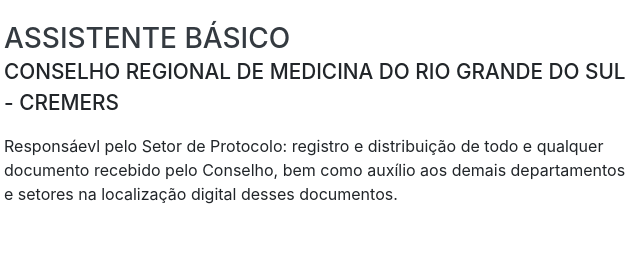
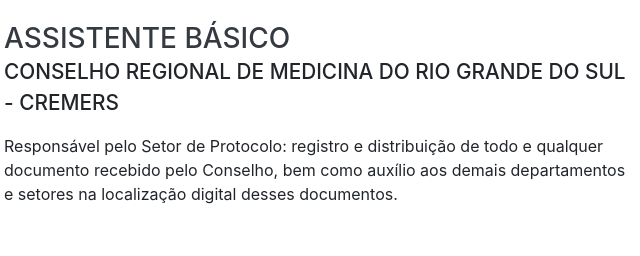
Before and after one commit to Gui-Menezes/Gui-Menezes.github.io, a website with bundled scripts: page index.html in a window 1280 px wide. Shown: the part 1420-1676 px from the top of the page, 316-956 px from the left. Built offline with nearby package versions, Linux system fonts and the light colour scheme; a web font is replaced by a local one.

Commit message:
Sétimo commit de página de apresentação pessoal (correção da palavra responsável)

```diff
--- a/index.html
+++ b/index.html
@@ -104,7 +104,7 @@
           <div class="resume-content">
             <h3 class="mb-0">Assistente Básico</h3>
             <div class="subheading mb-3">Conselho Regional de Medicina do Rio Grande do Sul - CREMERS</div>
-            <p>Responsáevl pelo Setor de Protocolo: registro e distribuição de todo e qualquer documento recebido pelo Conselho, bem como auxílio aos demais departamentos e setores na localização digital desses documentos.</p>
+            <p>Responsável pelo Setor de Protocolo: registro e distribuição de todo e qualquer documento recebido pelo Conselho, bem como auxílio aos demais departamentos e setores na localização digital desses documentos.</p>
           </div>
           <div class="resume-date text-md-right">
             <span class="text-primary">Novembro 2012 - Outubro 2013</span>
```
